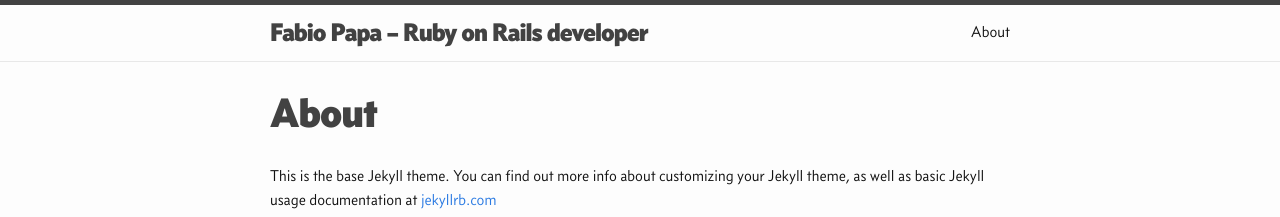
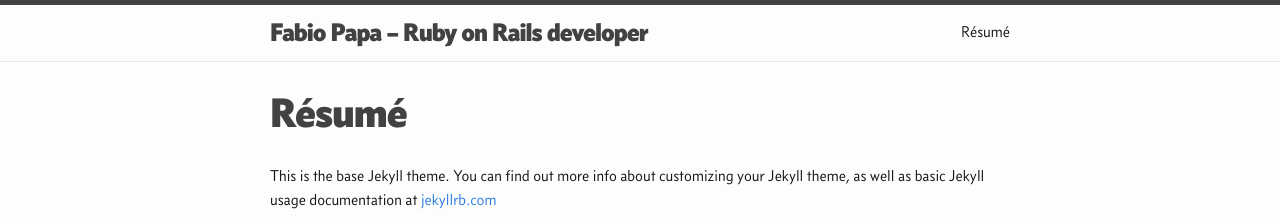
Before and after one commit to fapapa/fapapa.github.io, a Jekyll site: the page built from resume.md, in a window 1280 px wide. Shown: the top 217 px of the page. Built offline with Jekyll 4.4.1, drawn with Linux system fonts in a browser that asks for light colours.

Commit message:
Change about page to resume

```diff
--- a/about.md
+++ b/resume.md
@@ -1,7 +1,7 @@
 ---
 layout: page
-title: About
-permalink: /about/
+title: Résumé
+permalink: /resume/
 ---
 
 This is the base Jekyll theme. You can find out more info about customizing your Jekyll theme, as well as basic Jekyll usage documentation at [jekyllrb.com](https://jekyllrb.com/)
```
